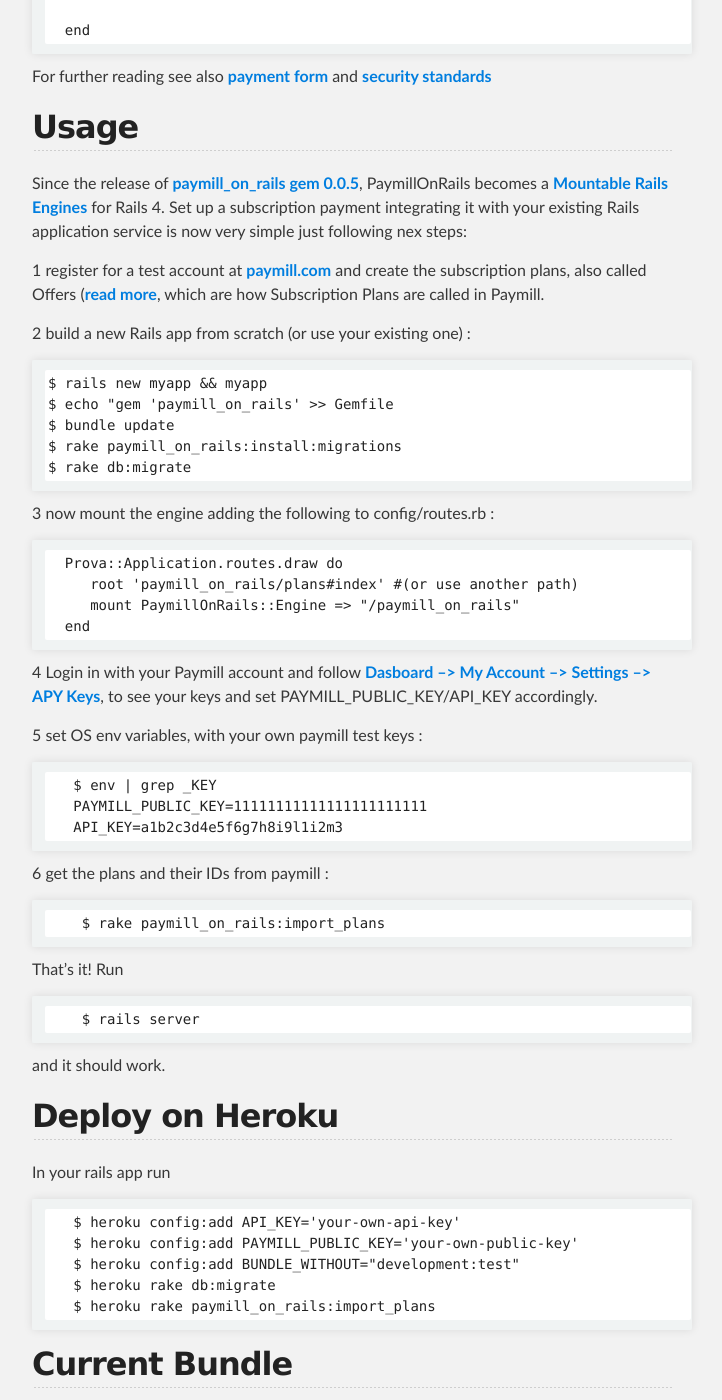
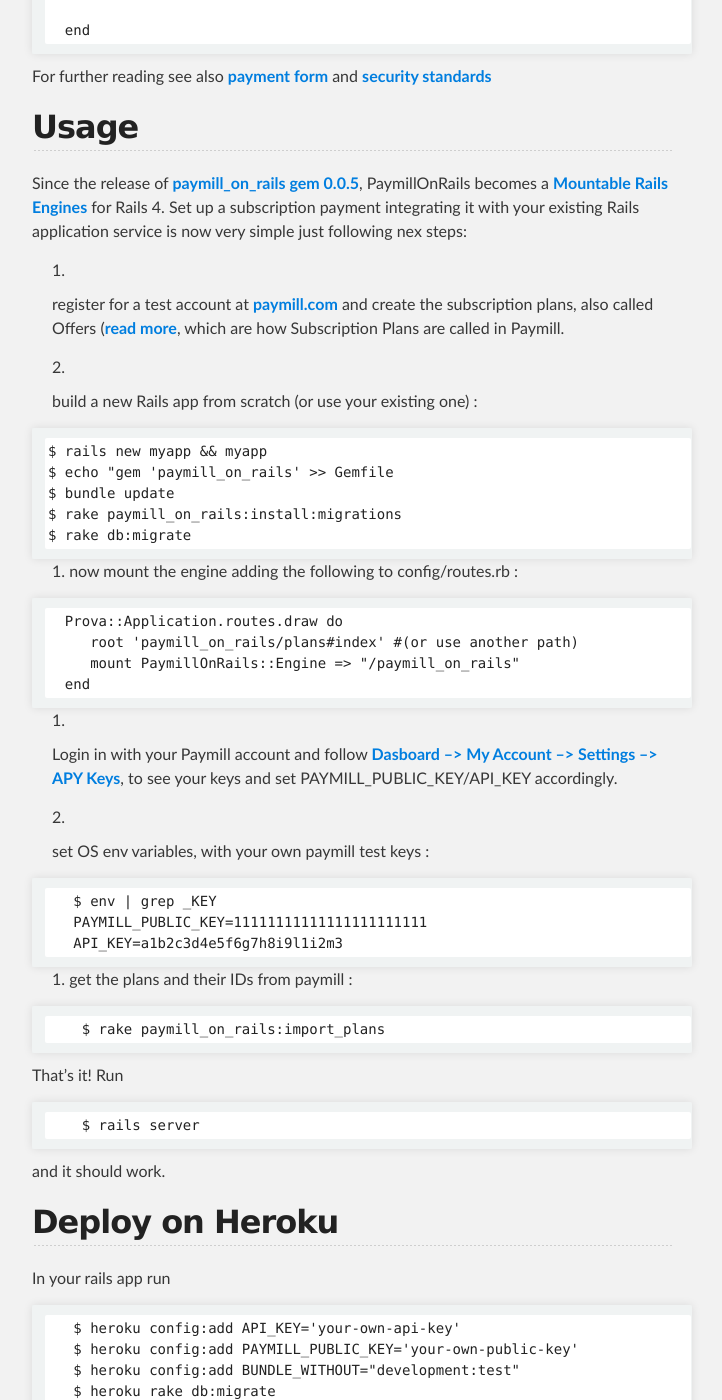
Before and after one commit to lgs/paymill_on_rails, a Jekyll site: the page built from index.md, in a window 1280 px wide and 1400 px high, scrolled down 1157 px. Shown: the whole window, without its empty margins (288-1010 px from the left). Built offline with Jekyll 4.4.1, drawn with Linux system fonts in a browser that asks for light colours; nearby versions of some CDN libraries; Markdown is read by kramdown in place of the engine named in the settings.

Commit message:
Sync README.md in master branch to index.md in gh-pages

````diff
--- a/index.md
+++ b/index.md
@@ -46,9 +46,9 @@ For further reading see also [**payment form**][8] and [**security standards**][
 
 Since the release of [**paymill_on_rails gem 0.0.5**][10], PaymillOnRails becomes a [**Mountable Rails Engines**][11] for Rails 4. Set up a subscription payment integrating it with your existing Rails application service is now very simple just following nex steps:
 
- 1 register for a test account at [**paymill.com**][12] and create the subscription plans, also called Offers ([**read more**][13], which are how Subscription Plans are called in Paymill.
+  1. register for a test account at [**paymill.com**][12] and create the subscription plans, also called Offers ([**read more**][13], which are how Subscription Plans are called in Paymill.
 
- 2 build a new Rails app from scratch (or use your existing one) :
+  2. build a new Rails app from scratch (or use your existing one) :
 
 ```
 $ rails new myapp && myapp
@@ -58,7 +58,7 @@ $ rake paymill_on_rails:install:migrations
 $ rake db:migrate
 ```
 
- 3 now mount the engine adding the following to config/routes.rb :
+  3. now mount the engine adding the following to config/routes.rb :
 
 ```
   Prova::Application.routes.draw do
@@ -67,9 +67,9 @@ $ rake db:migrate
   end
 ```
 
- 4 Login in with your Paymill account and follow [**Dasboard --> My Account --> Settings --> APY Keys**][14], to see your keys and set PAYMILL_PUBLIC_KEY/API_KEY accordingly.
+  4. Login in with your Paymill account and follow [**Dasboard --> My Account --> Settings --> APY Keys**][14], to see your keys and set PAYMILL_PUBLIC_KEY/API_KEY accordingly.
 
- 5 set OS env variables, with your own paymill test keys :
+  5. set OS env variables, with your own paymill test keys :
 
 ```
    $ env | grep _KEY
@@ -77,7 +77,7 @@ $ rake db:migrate
    API_KEY=a1b2c3d4e5f6g7h8i9l1i2m3
 ```
 
- 6 get the plans and their IDs from paymill :
+  6. get the plans and their IDs from paymill :
 
 ```
     $ rake paymill_on_rails:import_plans
````
